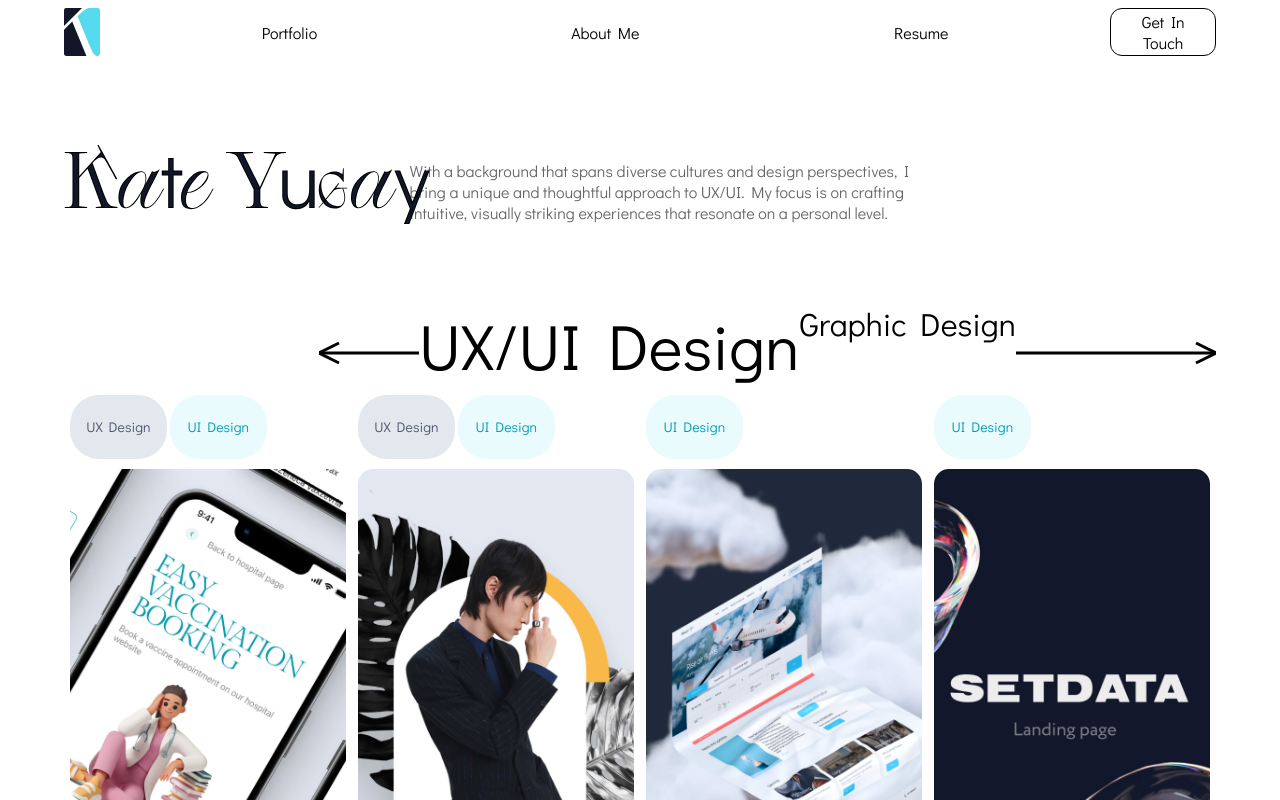
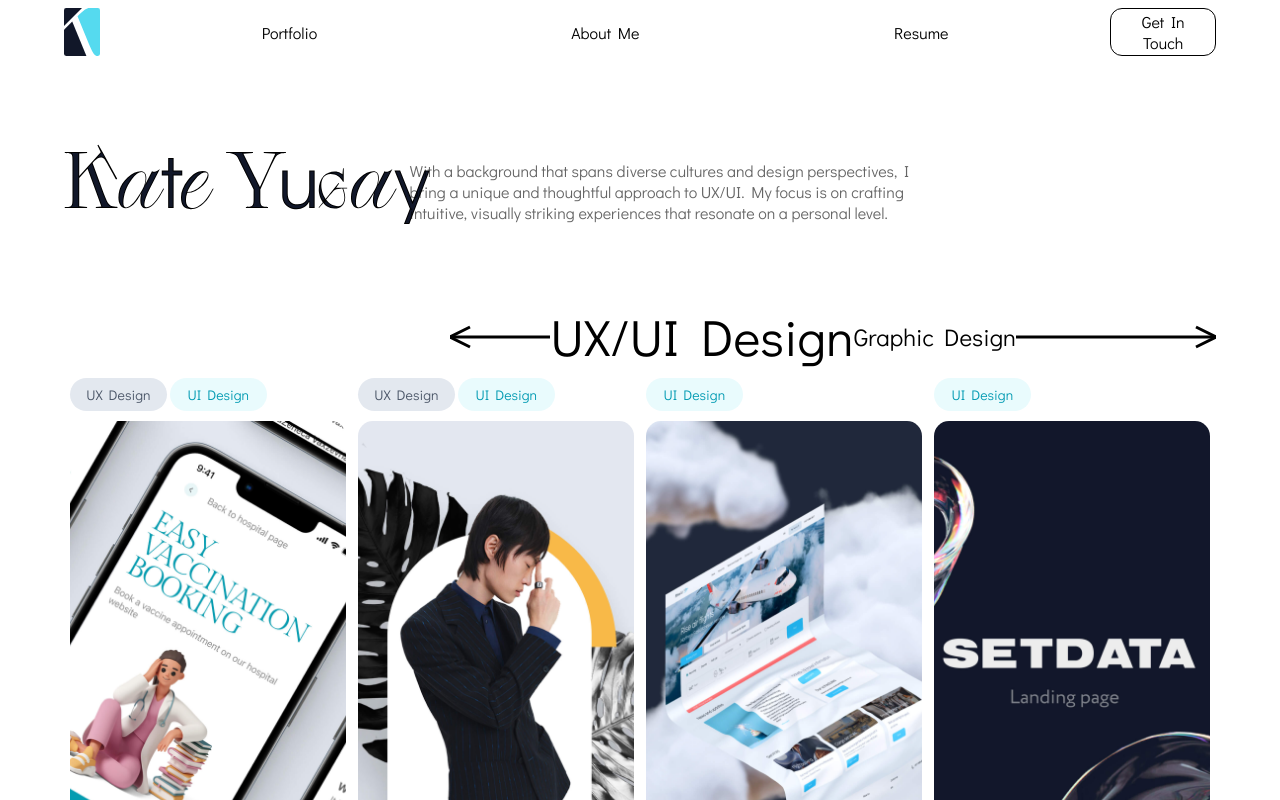
Before and after one commit to M727-Y/PortfolioKate, a Next.js app: page / in a window 1280 px wide. Shown: the top 800 px of the page. Built offline with nearby package versions, Linux system fonts and the light colour scheme.

Commit message:
add graphic

```diff
--- /dev/null
+++ b/app/components/LongArrow.tsx
@@ -0,0 +1,79 @@
+import React, { useRef, useEffect } from "react";
+import { gsap } from "gsap";
+interface LongArrowProps {
+    isActive: number; // Accept isActive as a prop
+    reverse?: number;
+  }
+  const LongArrow: React.FC<LongArrowProps> = ({ isActive, reverse }) => {
+    const arrowRef = useRef<SVGLineElement | null>(null); // Ref for the line element
+    const polylineRef = useRef<SVGPolylineElement | null>(null); // Ref for the arrowhead
+
+    useEffect(() => {
+      const targetLength = isActive === 0 ? 200 : 100; // Line length based on isActive
+
+      if (arrowRef.current && polylineRef.current) {
+        gsap.to(arrowRef.current, {
+          duration: 0.5,
+          attr: { x2: targetLength }, // Animating x2 to adjust line length
+          ease: 'power2.inOut',
+        });
+
+        // Animate the arrowhead to follow the line and color
+        if (reverse === 0) {
+          gsap.to(polylineRef.current, {
+            duration: 0.5,
+            attr: {
+              points: `${targetLength - 20},15 ${targetLength},25 ${targetLength - 20},35`, // Adjust points for the arrowhead
+            },
+            ease: 'power2.inOut',
+          });
+        }
+        gsap.to(arrowRef.current.parentElement, {
+          duration: 0.5,
+          width: isActive === 0 ? '200px' : '100px',
+          attr: { viewBox: `0 0 ${targetLength} 50` },
+          ease: 'power2.inOut',
+        });
+
+      }
+    }, [isActive]);
+
+    return (
+      <svg
+        xmlns="http://www.w3.org/2000/svg"
+        width="200" // Total width to accommodate the arrowhead
+        height="50"
+        viewBox="0 0 200 50"
+        fill="none"
+      >
+        <line
+          ref={arrowRef}
+          x1="0"
+          y1="25"
+          x2="200" // Initial line length
+          y2="25"
+          stroke="black"
+          strokeWidth="3"
+        />
+        {reverse === 1 ? (
+          <polyline
+            ref={polylineRef}
+            points="20,15 0,25 20,35"
+
+            fill="none"
+            stroke="black"
+            strokeWidth="3"
+          />
+        ) : (
+          <polyline
+            ref={polylineRef}
+            points="180,15 200,25 180,35" // Initial arrowhead position
+            fill="none"
+            stroke="black"
+            strokeWidth="3"
+          />
+        )}
+      </svg>
+    );
+  };
+export default LongArrow
--- a/app/components/project.tsx
+++ b/app/components/project.tsx
@@ -3,26 +3,42 @@ import styles from '../page.module.css';
 import Image from 'next/image';
 import project1 from '../images/ux/project1.png';
 
+
 interface ProjectProps {
   imgSrc: typeof project1; // Image source URL
   tags?: string[];
+  height?: number; // Restricting to specific values
 }
 
-export default function Project({ imgSrc, tags = [] }: ProjectProps) {
+export default function Project({ imgSrc, tags = [], height = 100 }: ProjectProps) {
+
+
+  // Dynamically assign a height class based on the `height` prop
+  const heightClass = styles[`height${height}`];
+
   return (
-    <div className={styles.projectContainer}>
+    <div className={`${styles.projectContainer} ${heightClass}`}>
+
+
+      {tags.length > 0 && (
         <ul className={styles.tagContainer}>
-          {tags?.length > 0 ? (
-            tags.map((tag, index) => (
-              <li key={index} className={`${styles.tag} ${tag.toLowerCase() === 'ux design' ? styles.uxTag : ''}`} >
-                {tag}
-              </li>
-            ))
-          ) : null}
+          {tags.map((tag, index) => (
+            <li
+              key={index}
+              className={`${styles.tag} ${tag.toLowerCase() === 'ux design' ? styles.uxTag : ''}`}
+            >
+              {tag}
+            </li>
+          ))}
+        </ul>
+      )}
 
-        </ul>
-        <Image src={imgSrc} alt="Project" className={styles.projectImage} />
+
+      <Image
+        src={imgSrc}
+        alt="Project"
+        className={styles.projectImage}
+      />
     </div>
-
   );
 }
--- a/app/components/projects.tsx
+++ b/app/components/projects.tsx
@@ -3,25 +3,45 @@ import React, { useRef, useEffect,useState } from "react";
 import { gsap } from "gsap";
 import { ScrollTrigger } from "gsap/dist/ScrollTrigger";
 import Project from "./project";
+import LongArrow from './LongArrow';
 import project1 from '../images/ux/project1.png';
 import project2 from '../images/ux/project2.png';
 import project3 from '../images/ux/project3.png';
 import project4 from '../images/ux/project4.png';
-// import grproject1 from '../images/graphic/project1.png';
-// import grproject2 from '../images/graphic/project2.png';
-// import grproject3 from '../images/graphic/project3.png';
-// import grproject4 from '../images/graphic/project4.png';
-// import grproject5 from '../images/graphic/project5.png';
-// import grproject6 from '../images/graphic/project6.png';
-// import grproject7 from '../images/graphic/project7.png';
+import grproject1 from '../images/graphic/project1.png';
+import grproject2 from '../images/graphic/project2.png';
+import grproject3 from '../images/graphic/project3.png';
+import grproject4 from '../images/graphic/project4.png';
+import grproject5 from '../images/graphic/project5.png';
+import grproject6 from '../images/graphic/project6.png';
+import grproject7 from '../images/graphic/project7.png';
 const uxProjects = [
   { src: project1, link: "", tags:["UX Design","UI Design"] },
   { src: project2, link: "", tags:["UX Design","UI Design"] },
   { src: project3, link: "", tags:["UI Design"] },
   { src: project4, link: "", tags:["UI Design"] },
 ]
+const graphicProjects = [
+  [
+    { src: grproject1, link: "" , heightClass:50},
+    { src: grproject5, link: "" ,heightClass:50},
+  ],
+  [
+    { src: grproject2, link: "" , heightClass:100},
+
+  ],
+  [
+    { src: grproject6, link: "" ,heightClass:50},
+    { src: grproject3, link: "" ,heightClass:50},
+  ],
+  [
+    { src: grproject4, link: "" ,heightClass:70},
+    { src: grproject7, link: "" ,heightClass:30},
+  ],
+]
 
 // const graphicProjects = [
+
 //   { src: grproject1, link: "" },
 //   { src: grproject2, link: "" },
 //   { src: grproject3, link: "" },
@@ -31,82 +51,6 @@ const uxProjects = [
 //   { src: grproject7, link: "" },
 
 // ];
-interface LongArrowProps {
-  isActive: number; // Accept isActive as a prop
-  reverse?: number;
-}
-const LongArrow: React.FC<LongArrowProps> = ({ isActive, reverse }) => {
-  const arrowRef = useRef<SVGLineElement | null>(null); // Ref for the line element
-  const polylineRef = useRef<SVGPolylineElement | null>(null); // Ref for the arrowhead
-
-  useEffect(() => {
-    const targetLength = isActive === 0 ? 200 : 100; // Line length based on isActive
-
-    if (arrowRef.current && polylineRef.current) {
-      gsap.to(arrowRef.current, {
-        duration: 0.5,
-        attr: { x2: targetLength }, // Animating x2 to adjust line length
-        ease: 'power2.inOut',
-      });
-
-      // Animate the arrowhead to follow the line and color
-      if (reverse === 0) {
-        gsap.to(polylineRef.current, {
-          duration: 0.5,
-          attr: {
-            points: `${targetLength - 20},15 ${targetLength},25 ${targetLength - 20},35`, // Adjust points for the arrowhead
-          },
-          ease: 'power2.inOut',
-        });
-      }
-      gsap.to(arrowRef.current.parentElement, {
-        duration: 0.5,
-        width: isActive === 0 ? '200px' : '100px',
-        attr: { viewBox: `0 0 ${targetLength} 50` },
-        ease: 'power2.inOut',
-      });
-
-    }
-  }, [isActive]);
-
-  return (
-    <svg
-      xmlns="http://www.w3.org/2000/svg"
-      width="200" // Total width to accommodate the arrowhead
-      height="50"
-      viewBox="0 0 200 50"
-      fill="none"
-    >
-      <line
-        ref={arrowRef}
-        x1="0"
-        y1="25"
-        x2="200" // Initial line length
-        y2="25"
-        stroke="black"
-        strokeWidth="3"
-      />
-      {reverse === 1 ? (
-        <polyline
-          ref={polylineRef}
-          points="20,15 0,25 20,35"
-
-          fill="none"
-          stroke="black"
-          strokeWidth="3"
-        />
-      ) : (
-        <polyline
-          ref={polylineRef}
-          points="180,15 200,25 180,35" // Initial arrowhead position
-          fill="none"
-          stroke="black"
-          strokeWidth="3"
-        />
-      )}
-    </svg>
-  );
-};
 
 function ScrollSection() {
   const [activeIndex, setActiveIndex] = useState(0); // Manage the active index state
@@ -172,7 +116,8 @@ function ScrollSection() {
     const updateLabels = (activeIndex: number = 0): void => {
       setActiveIndex(activeIndex)
       gsap.to(label1Ref.current, {
-        fontSize: activeIndex === 0 ? "4rem" : "2rem",
+        fontSize: activeIndex === 0 ? "51" : "24",
+
         duration: 0.3,
         ease: "power1.inOut",
 
@@ -186,7 +131,8 @@ function ScrollSection() {
       // });
       // activeIndex === 0 ? document.querySelector(`.${styles.section1}`).classList.remove(styles.inactive) : document.querySelector('.section1').classList.add(styles.inactive);
       gsap.to(label2Ref.current, {
-        fontSize: activeIndex === 1 ? "4rem" : "2rem",
+        fontSize: activeIndex === 1 ? "51" : "24",
+
         duration: 0.3,
         ease: "power1.inOut",
       });
@@ -234,21 +180,31 @@ function ScrollSection() {
           <span className="divider"/>
         </div> */}
         <div className={styles.labels}>
-          <span ref={label2Ref} className={styles.label}>Graphic Design<div className={styles.arrowContainer}><LongArrow reverse={0} isActive={activeIndex}/></div></span>
-          <span ref={label1Ref} className={styles.label}><div className={styles.arrowContainer}><LongArrow reverse={1} isActive={activeIndex === 1 ? 0 : 1}/></div>UX/UI Design</span>
+          <span ref={label2Ref} className={styles.label}><div>Graphic Design</div><div className={styles.arrowContainer}><LongArrow reverse={0} isActive={activeIndex}/></div></span>
+          <span ref={label1Ref} className={styles.label}><div className={styles.arrowContainer}><LongArrow reverse={1} isActive={activeIndex === 1 ? 0 : 1}/></div><div>UX/UI Design</div></span>
 
         </div>
         <div ref={sectionRef} className={styles.scrollSectionInner}>
           <div ref={section1Ref} className={`${styles.scrollSection} ${styles.section1}`}>
               {uxProjects.map((el, index)=>(
-                <Project  key={index} imgSrc={el.src} tags={el.tags}></Project>
+                <div className={styles.carouselRow} key={index}>
+                  <Project imgSrc={el.src} tags={el.tags}></Project>
+                </div>
               ))}
 
           </div>
           <div ref={section2Ref} className={`${styles.scrollSection} ${styles.section2}`}>
-              {uxProjects.map((el, index)=>(
-                <Project  key={index} imgSrc={el.src} tags={el.tags}></Project>
-              ))}
+
+            {graphicProjects.map((column, colIndex) => (
+              <div key={colIndex} className={styles.carouselRow}>
+                {column.map((project, projIndex) => (
+
+                  <Project  key={projIndex} imgSrc={project.src} height={project.heightClass} ></Project>
+
+                ))}
+              </div>
+            ))}
+
           </div>
 
         </div>
--- a/app/page.module.css
+++ b/app/page.module.css
@@ -103,12 +103,12 @@
 .contactLinks:hover :first-child{
   color: #2B8E9E;
 }
-.arrowContainer{
+.label> *{
   display: flex;
   flex-direction: column;
   justify-content: center;
   height: 100%;
-  margin-top:0.5rem;
+
 }
 
 
@@ -137,23 +137,54 @@
     justify-content: space-around;
     align-items: center;
   }
+.carouselRow{
+  display: flex;
+  flex-direction: column;
+  justify-content: space-between;
+  width:24%;
+  height: 100%;
+}
+
 
 
   .projectContainer{
     display: flex;
     flex-direction: column;
-    width:24%;
-    height: 100%;
+    width:100%;
+
 
   }
   .projectImage{
     width: 100%;
-    height: 90%;
+    height: 100%;
+
     object-fit: cover;
     transition: opacity 0.3s ease-in-out;
     border-radius: 15px;
   }
+  .imageWithTags {
+    height: 95%;
+  }
 
+  /* Image without tags */
+  .imageWithoutTags {
+    height: 100%;
+  }
+  .height30 {
+    height: 29%;
+  }
+  .height50 {
+    height: 49%;
+  }
+  .height70 {
+    height: 69%;
+  }
+  .height100 {
+    height: 100%;
+  }
+  .height95 {
+    height: 95%;
+  }
 
   .projectImage:hover{
 
@@ -163,7 +194,7 @@
     display: flex;
     flex-direction:row ;
     justify-content: flex-start;
-    height: 10%;
+    height: 5%;
     list-style: none;
     padding: 0;
     margin-top: 1vh ;
```
Also changed, not shown: app/images/graphic/image 9.png (deleted).
